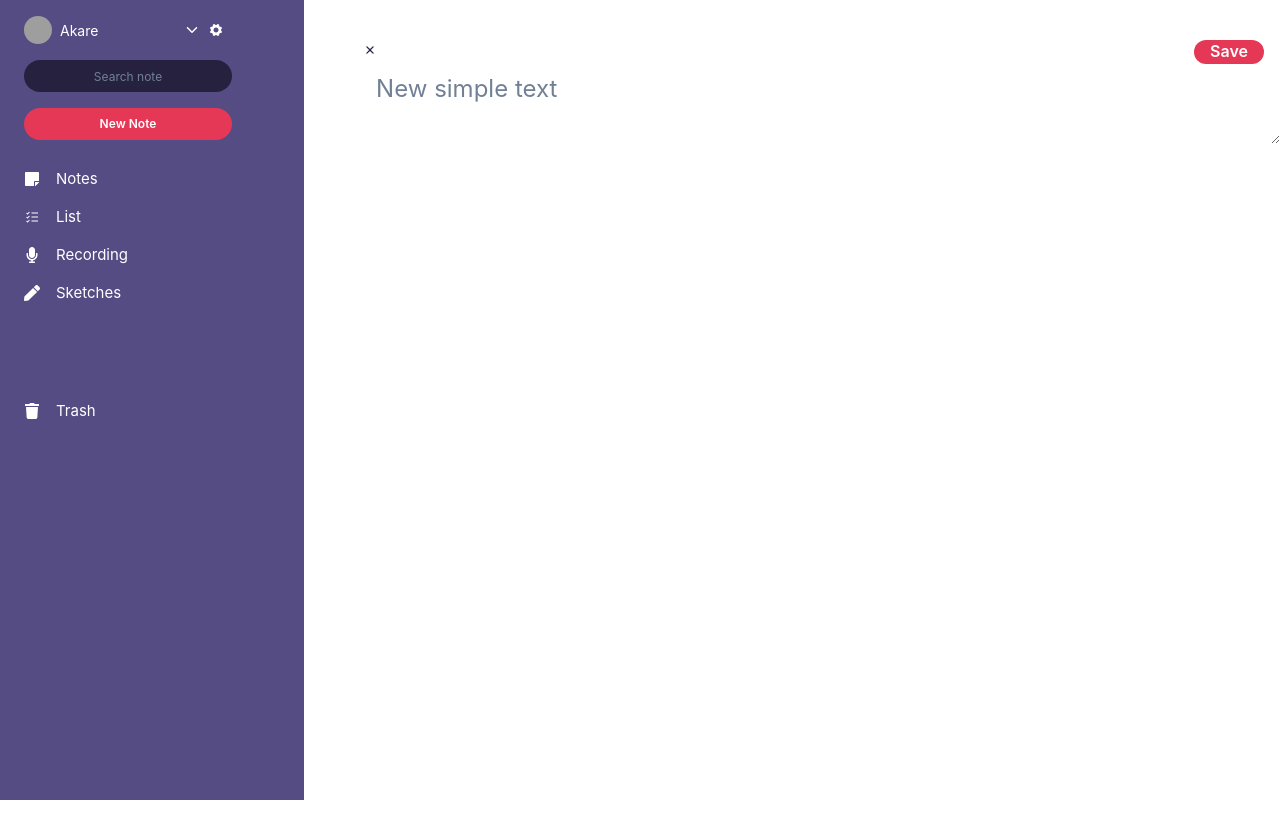
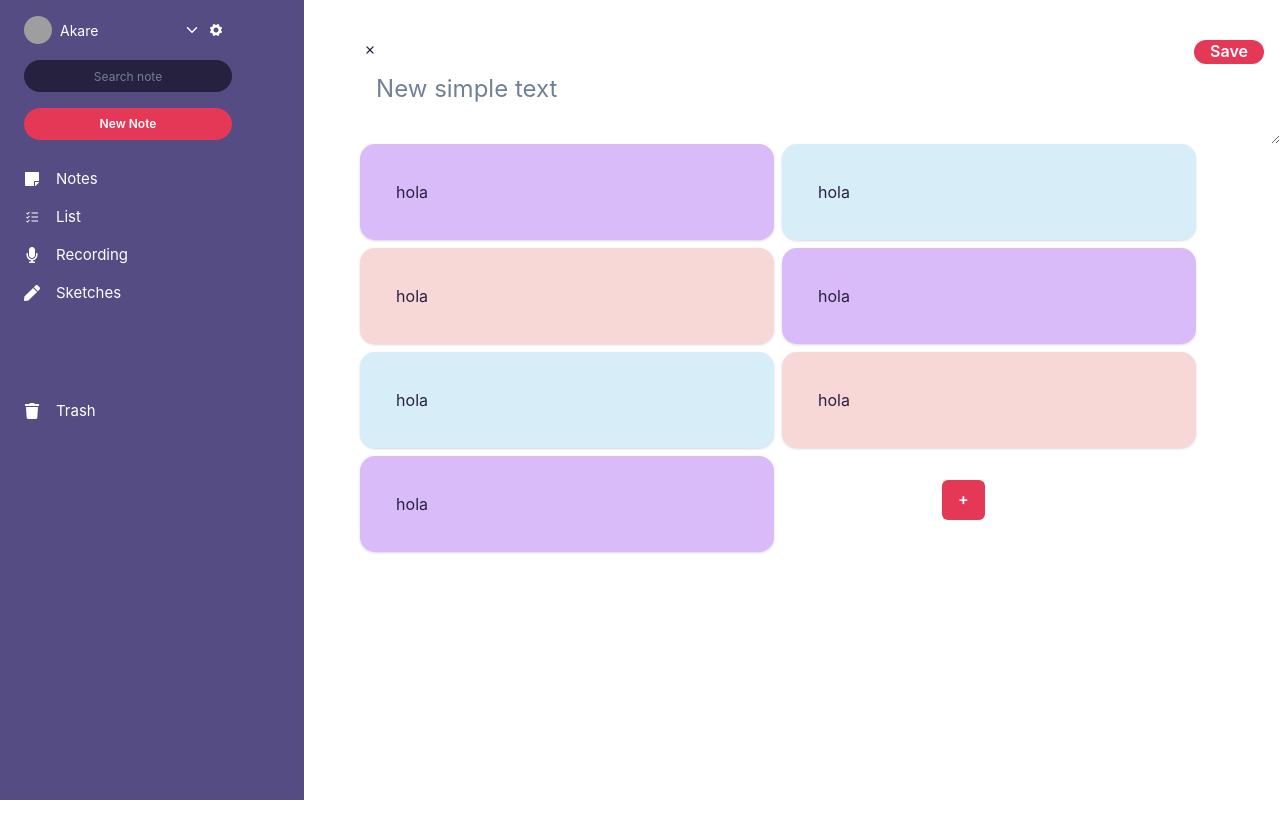
Before and after one commit to akareagwom/note-pal, a React (Vite) app: page /Layout in a window 1280 px wide. Built offline with nearby package versions, Linux system fonts and the light colour scheme; grey boxes are pictures that could not be loaded.

Commit message:
cards in component

```diff
--- a/src/notes/Notes.tsx
+++ b/src/notes/Notes.tsx
@@ -1,8 +1,8 @@
 import { Box } from "@chakra-ui/react";
 // import Record from "./components/Record";
-// import CardComp from "./components/CardComp";
+import CardComp from "./components/CardComp";
 import NoteCanva from "./components/noteCanva";
-import React, { useState } from 'react';
+import { useState } from 'react';
 // import ListCanva from "./components/ListCanva";
 
 const   Notes =()=>{
@@ -16,7 +16,7 @@ const   Notes =()=>{
            <Box>
             {/* <Record/> */}
 
-             {/* <CardComp/> */}
+             <CardComp cards={cards} />
             </Box>
 
         </Box>
--- a/src/notes/components/CardComp.tsx
+++ b/src/notes/components/CardComp.tsx
@@ -1,7 +1,15 @@
 import { Box,  Card, CardBody, Text, Flex} from "@chakra-ui/react"
+import React from 'react';
 import AddNotes from "./AddNotes";
 
-const CardComp =()=>{
+interface Props {
+    // note: string;
+    // setNote: Dispatch<SetStateAction<string>>;
+    cards: string[];
+    // setCards: Dispatch<SetStateAction<string[]>>;
+  }
+
+const CardComp: React.FC<Props> =({ cards})=>{
     return(
         <Flex  gap={2} flexWrap={'wrap'}>
             <Card borderRadius={15} w={'45%'} p={4} bg='rgba(218,187,250,255)'>
```
